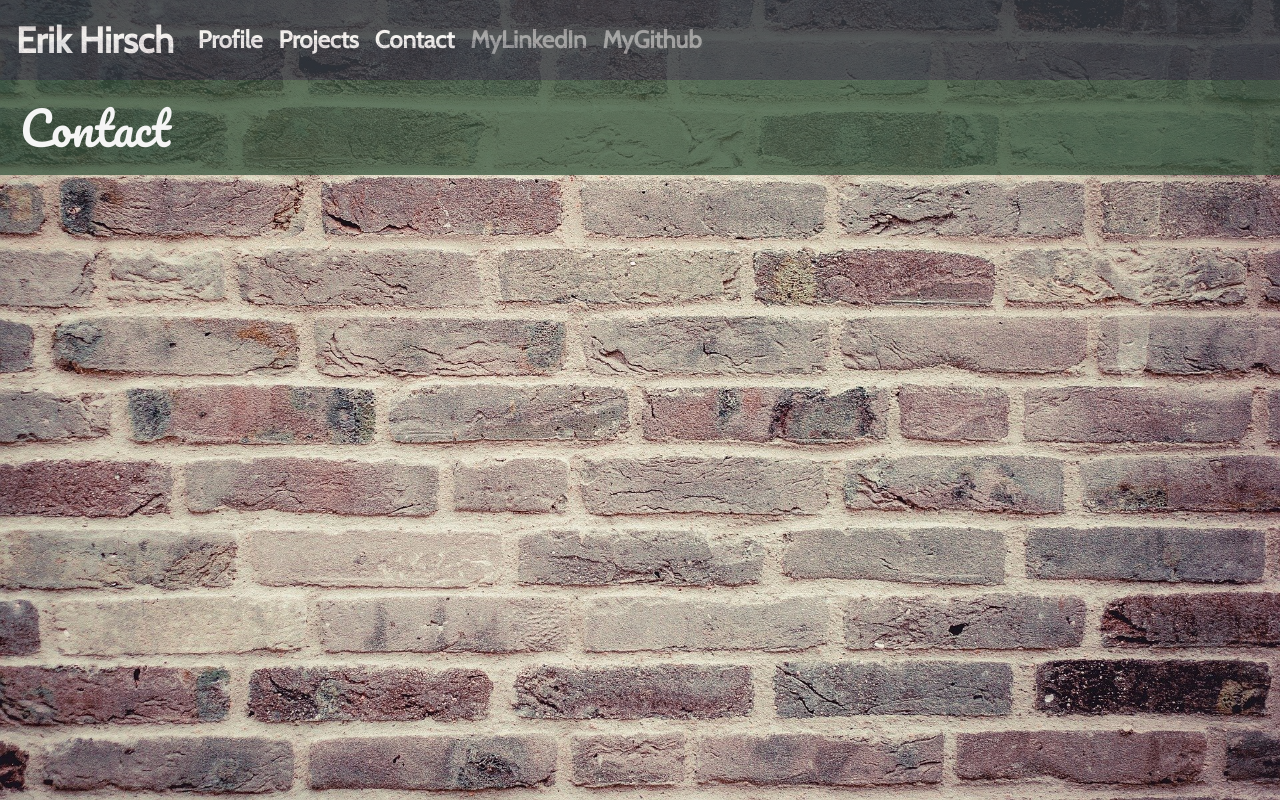
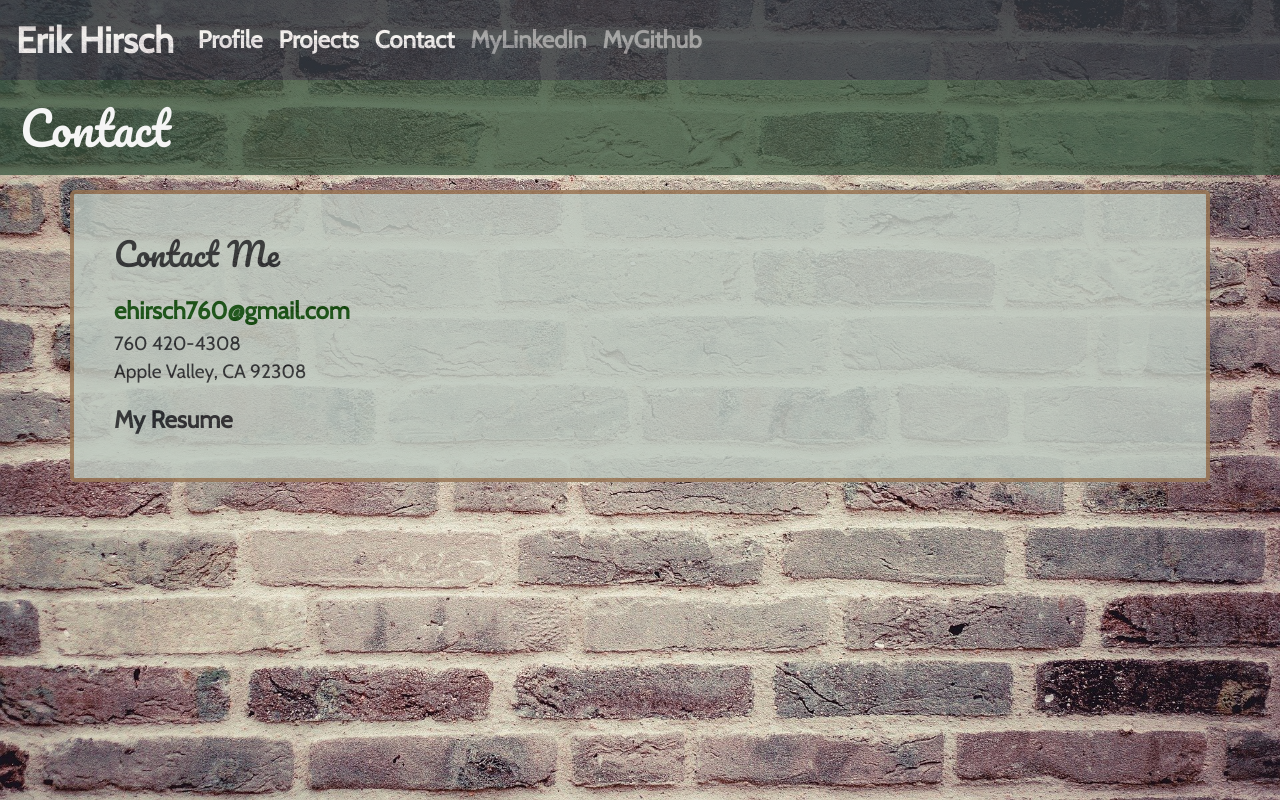
Before and after one commit to eh4git/Portfolio_V1, a React (Create React App) app: page /contact in a window 1280 px wide. Built offline with nearby package versions, Linux system fonts and the light colour scheme; a web font is replaced by a local one.

Commit message:
projects and contact page layout

```diff
--- a/src/assets/css/style.css
+++ b/src/assets/css/style.css
@@ -146,6 +146,9 @@ body{
   border-color: burlywood;
   width: 215px;
 }
+.projectContainer{
+  margin: 30px
+}
 
 /* cool pages effect */
 /* background-color: white;
--- a/src/components/NavBar.js
+++ b/src/components/NavBar.js
@@ -6,7 +6,7 @@ const NavBar = () => {
     return (
         <>
             <nav id="nav" className="navbar navbar-expand-lg navbar-dark bg-dark">
-                <a className="navbar-brand nav-header" href={profileText.homePage}>Erik Hirsch</a>
+    <a className="navbar-brand nav-header" href={profileText.homePage}>{profileText.name}</a>
                 <button className="navbar-toggler" type="button" data-toggle="collapse" data-target="#navbarNav"
                     aria-controls="navbarNav" aria-expanded="false" aria-label="Toggle navigation">
                     <span className="navbar-toggler-icon"></span>
--- a/src/pages/Contact.js
+++ b/src/pages/Contact.js
@@ -1,11 +1,43 @@
 import React from "react";
 import NavBar from "../components/NavBar"
+import Pdf from "../assets/docs/WebDevResume.pdf";
+import profileText from "../assets/profileText"
 
 const Contact = () => {
+
+     const onResumeClick= ()=> {
+      window.open(Pdf);
+    }
     return(
         <>
         <NavBar/>
         <h1>Contact</h1>
+        <div className="contact-form container">
+                <h2 id="contact">Contact Me</h2>
+                {/* <form>
+                <div className="form-group">
+                    <label for="contactNameText">Name</label>
+                    <input type="text" className="form-control nameText" id="contactNameText" placeholder="Enter your name." required />
+                </div>
+                <div className="form-group">
+                    <label for="contactEmailText">Email address</label>
+                    <input type="email" className="form-control emailText" id="contactEmailText" placeholder="yourEmail@example.com"
+                        required />
+                </div>
+                <div className="form-group">
+                    <label for="contactMessageText">Message</label>
+                    <textarea className="form-control messageText" id="contactMessageText" placeholder="Enter your message here."
+                        rows="10" maxlength="2500" required></textarea>
+                </div>
+                <button type="submit" id="contactFormBtn" className="btn btn-primary">Submit</button>
+            </form> */}
+
+                <a href={`mailto: ${profileText.email}?subject=I saw your profile`}>{profileText.email}</a>
+        <p>{profileText.phone} <br/>
+        {profileText.location}
+        </p>
+        <a onClick={onResumeClick} target="_blank" >My Resume</a>
+            </div>
         </>
     )
 }
--- a/src/pages/Projects.js
+++ b/src/pages/Projects.js
@@ -1,11 +1,33 @@
 import React from "react";
 import NavBar from "../components/NavBar"
+import profileText from "../assets/profileText"
 
 const Projects = () => {
     return(
         <>
         <NavBar/>
         <h1>Projects</h1>
+        <div>
+                <div className="row projectContainer">
+                    {profileText.projects.map((item, i) => {
+                        console.log(item.image)
+                        return (
+                            <div className="col-md-6 card" key={i}>
+                                <div className="cardContainer">
+                                    <img src={item.image} className="card-img-top" alt={item.name} />
+                                    <div className="card-body">
+                                        <h4 className="card-title">{item.name}</h4>
+                                        <p className="card-text">
+                                            {item.description}<br/>
+                                            <a href={item.repository}>Github Repository</a>
+                                        </p>
+                                    </div>
+                                </div>
+                            </div>
+                        )
+                    })}
+                </div>
+            </div>
         </>
     )
 }
```
